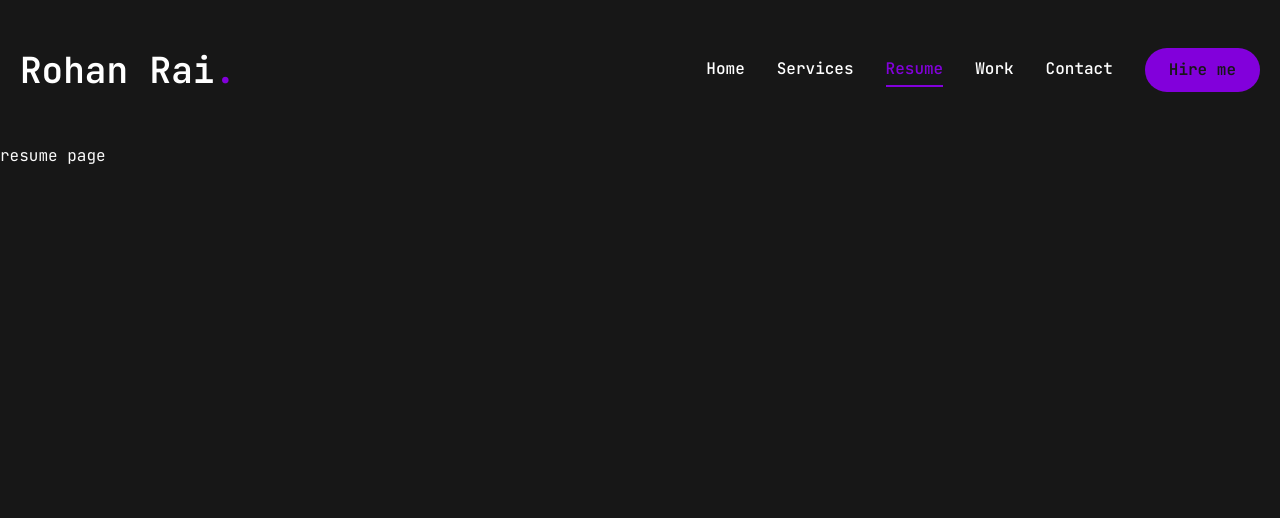
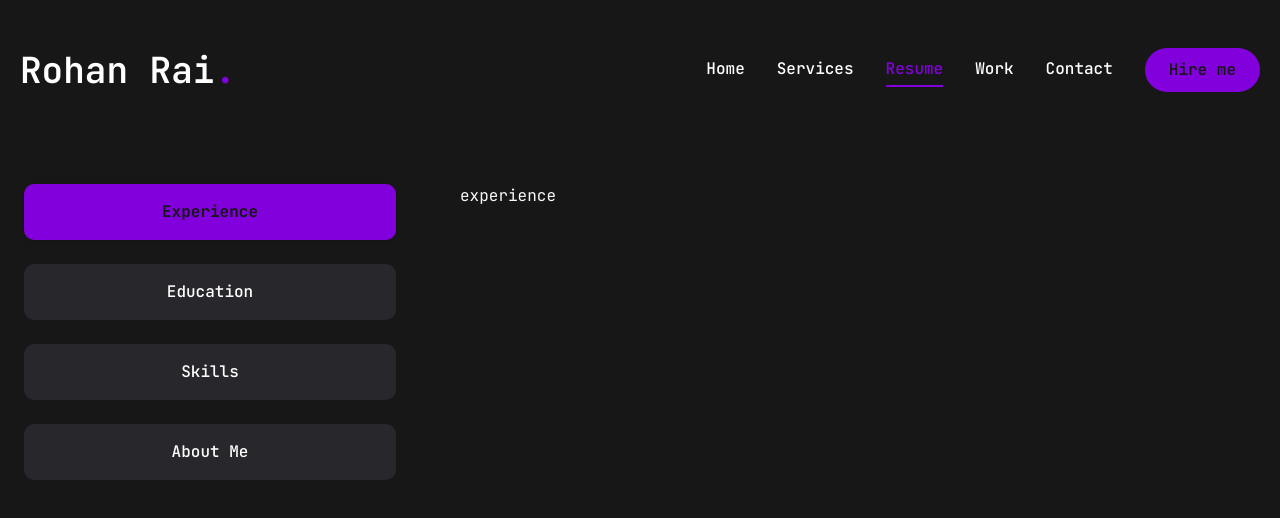
Before and after one commit to rohxn-rai/rohan-rai-portfolio, a Next.js app: page /resume in a window 1280 px wide. Shown: the top 518 px of the page. Built offline with nearby package versions, Linux system fonts and the light colour scheme.

Commit message:
modified Resume - added tabs ui

```diff
--- a/app/resume/page.jsx
+++ b/app/resume/page.jsx
@@ -175,8 +175,54 @@ const skill = {
   ],
 };
 
+import { Tabs, TabsContent, TabsList, TabsTrigger } from "@/components/ui/tabs";
+
+import {
+  Tooltip,
+  TooltipContent,
+  TooltipProvider,
+  TooltipTrigger,
+} from "@/components/ui/tooltip";
+
+import { ScrollArea } from "@/components/ui/scroll-area";
+
+import { motion } from "framer-motion";
+
 const Resume = () => {
-  return <div>resume page</div>;
+  return (
+    <motion.div
+      initial={{ opacity: 0 }}
+      animate={{
+        opacity: 1,
+        transition: { delay: 1.5, duration: 0.25, ease: "easeIn" },
+      }}
+      className="min-h-[80vh] flex items-center justify-center py-12 xl:py-0"
+    >
+      <div className="container mx-auto px-5">
+        <Tabs
+          defaultValue="experience"
+          className="flex flex-col xl:flex-row gap-[60px]"
+        >
+          <TabsList className="flex flex-col w-full max-w-[380px] mx-auto xl:mx-0 gap-6">
+            <TabsTrigger value="experience">Experience</TabsTrigger>
+            <TabsTrigger value="education">Education</TabsTrigger>
+            <TabsTrigger value="skills">Skills</TabsTrigger>
+            <TabsTrigger value="about">About Me</TabsTrigger>
+          </TabsList>
+
+          {/* content */}
+
+          <div className="min-h-[70vh] w-full">
+            {/* experience */}
+
+            <TabsContent value="experience" className="w-full">
+              experience
+            </TabsContent>
+          </div>
+        </Tabs>
+      </div>
+    </motion.div>
+  );
 };
 
 export default Resume;
```
